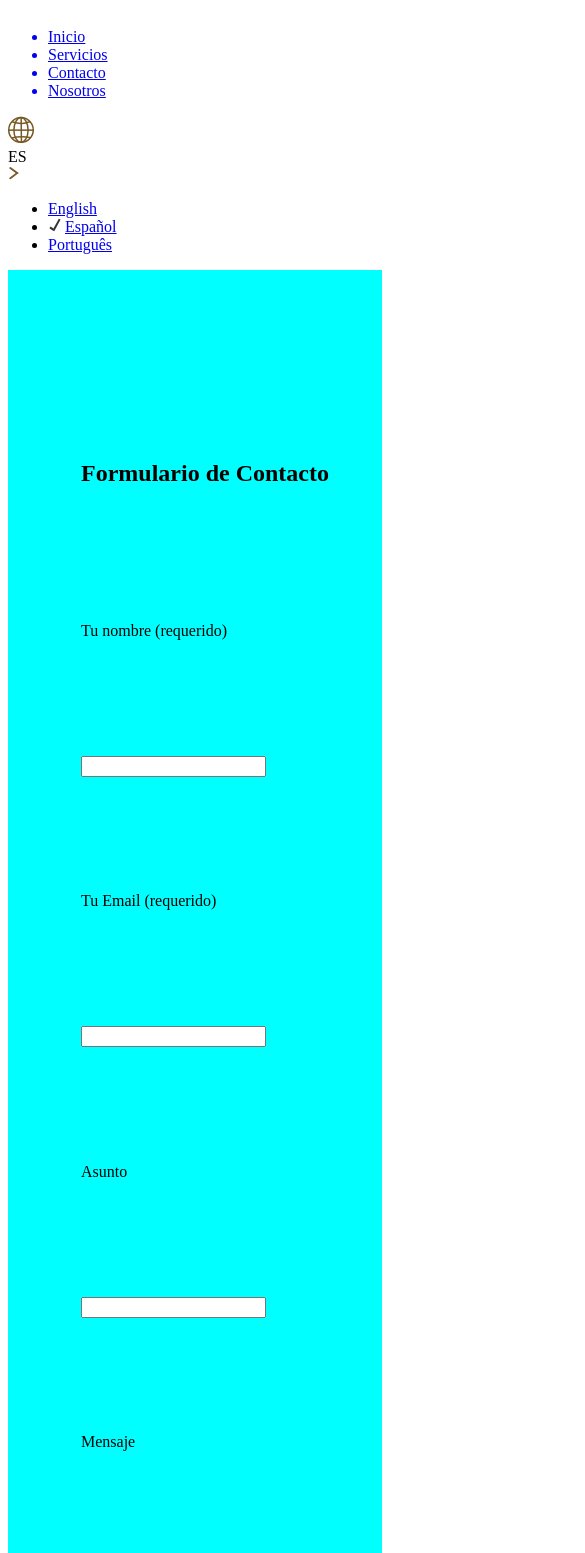
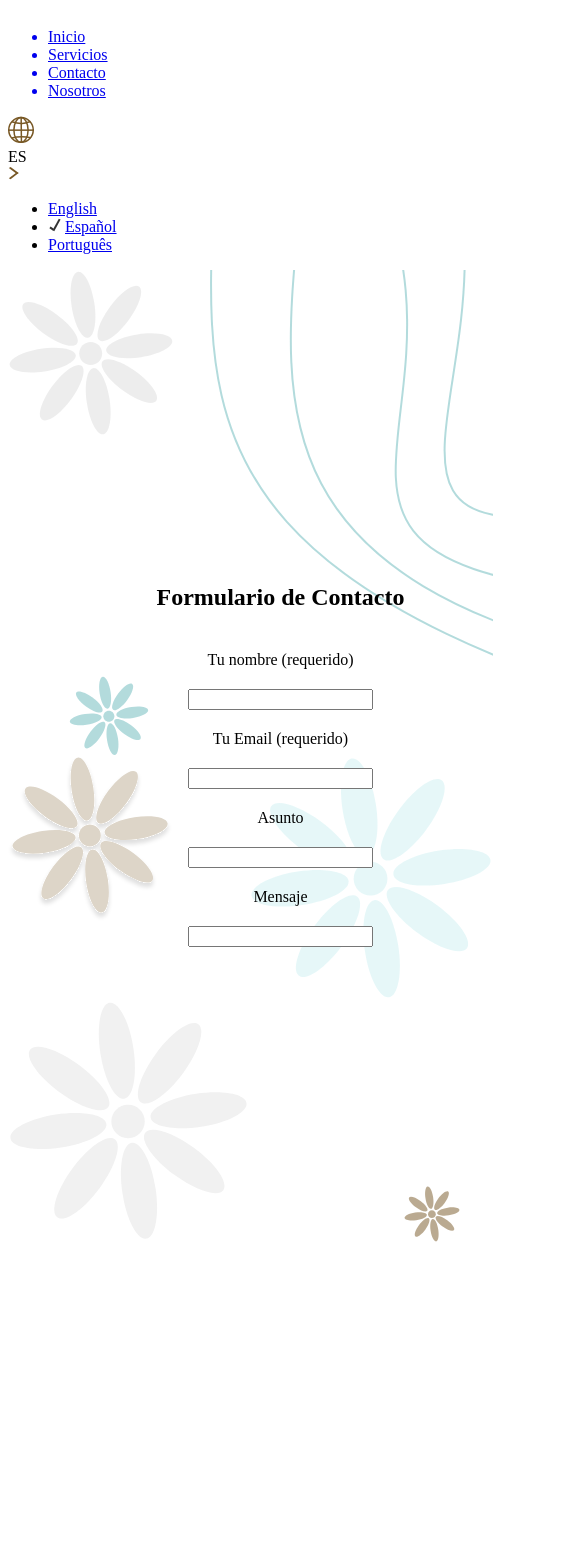
Before and after one commit to larts85/masaje_las_manos, a Next.js app: page /contact in a window 390 px wide. Shown: the part 444-1997 px from the top of the page, 585 px wide, since content can reach past the window. After the commit the page ends 1694 px from the top, so only its background shows below. Built offline with nearby package versions, Linux system fonts and the light colour scheme.

Commit message:
responsive desing

```diff
--- a/src/components/Contact/Form/form.styles.ts
+++ b/src/components/Contact/Form/form.styles.ts
@@ -1,8 +1,10 @@
 const className = {
-  h2: 'text-[45px] font-splineSans font-black',
-  labels: 'text-[32px] font-splineSans',
-  inputs: 'w-[666px] h-[91px] border-[2px] border-[#8E8971]',
-  inputMessage: 'w-[666px] h-[415px] border-[2px] border-[#8E8971]',
+  h2: 'text-[30px] sm:text-[45px] font-splineSans font-black',
+  labels: 'text-[22px] sm:text-[32px] font-splineSans',
+  inputs:
+    'w-[500px] h-[71px]  sm:w-[666px] sm:h-[91px] border-[2px] border-[#8E8971] rounded-4px',
+  inputMessage:
+    'w-[500px] h-[300px] sm:w-[666px] sm:h-[415px] border-[2px] border-[#8E8971] rounded-4px',
 }
 
 export default className
--- a/src/components/Contact/contact.module.css
+++ b/src/components/Contact/contact.module.css
@@ -1,3 +1,94 @@
+.flower {
+  display: none;
+}
+.vase {
+  display: none;
+}
+.topBackground {
+  display: none;
+}
+.buttonBackground {
+  display: none;
+}
+
+@media (width > 300px) {
+  .container {
+    display: grid;
+    grid-template-columns: 1fr;
+    grid-template-rows: 1fr 1fr;
+  }
+  .form {
+    width: 100%;
+    height: auto;
+    display: flex;
+    flex-direction: column;
+    justify-content: center;
+    align-items: center;
+    gap: 20px;
+    padding: 50px 30px 50px 30px;
+    grid-column: 1/2;
+    grid-row: 1/3;
+  }
+  .topBackground {
+    grid-column: 1/2;
+    grid-row: 1/2;
+    z-index: -10;
+    display: grid;
+    grid-template-columns: 1fr 1fr;
+    grid-template-rows: 1fr 1fr;
+    opacity: 0.3;
+  }
+  .topBackground :nth-child(1) {
+    grid-column: 1/2;
+    grid-row: 1/2;
+  }
+
+  .topBackground :nth-child(2) {
+    grid-column: 1/2;
+    grid-row: 2/3;
+    align-self: end;
+    justify-self: center;
+  }
+
+  .topBackground :nth-child(3) {
+    grid-column: 2/3;
+    grid-row: 1/3;
+  }
+  .buttonBackground {
+    grid-column: 1/2;
+    grid-row: 2/3;
+    opacity: 0.5;
+    z-index: -10;
+    display: grid;
+    grid-template-columns: 1fr 1fr 1fr;
+    grid-template-rows: 1fr 1f 1f;
+  }
+  .buttonBackground :nth-child(1) {
+    grid-column: 1/2;
+    grid-row: 1/2;
+  }
+
+  .buttonBackground :nth-child(2) {
+    grid-column: 3/4;
+    grid-row: 2/3;
+    justify-self: center;
+    align-self: end;
+  }
+
+  .buttonBackground :nth-child(3) {
+    grid-column: 1/2;
+    grid-row: 2/3;
+    align-self: flex-end;
+  }
+
+  .buttonBackground :nth-child(4) {
+    grid-column: 2/4;
+    grid-row: 1/2;
+    justify-self: end;
+  }
+}
+
+@media (width > 640px) {
   .container {
     display: grid;
     max-height: 2200px;
@@ -10,9 +101,7 @@
       'form .'
       'form vase'
       'buttonBackground vase';
-  background-color: aqua;
   }
-
   .container > .flower {
     grid-column: 1/2;
     grid-row: 4/5;
@@ -37,6 +126,7 @@
   .vase {
     grid-area: vase;
     justify-self: center;
+    display: block;
   }
 
   .topBackground {
@@ -44,6 +134,7 @@
     display: grid;
     grid-template-columns: 1fr 1fr;
     grid-template-rows: 0.5fr 0.7fr 1fr;
+    opacity: 1;
   }
 
   .topBackground :nth-child(1) {
@@ -71,6 +162,7 @@
     grid-template-columns: 1fr 1fr 1fr;
     grid-template-rows: 0.5fr 1fr 1fr;
     padding-left: 40px;
+    opacity: 1;
   }
 
   .buttonBackground :nth-child(1) {
@@ -97,3 +189,4 @@
     justify-self: end;
     align-self: end;
   }
+}
--- a/src/components/Contact/contact.styles.ts
+++ b/src/components/Contact/contact.styles.ts
@@ -1,4 +1,4 @@
 const className = {
-  page: 'flex justify-center bg-red-500',
+  page: 'flex justify-center ',
 }
 export default className
```
Lines whose indentation alone changed are shown as unchanged.
